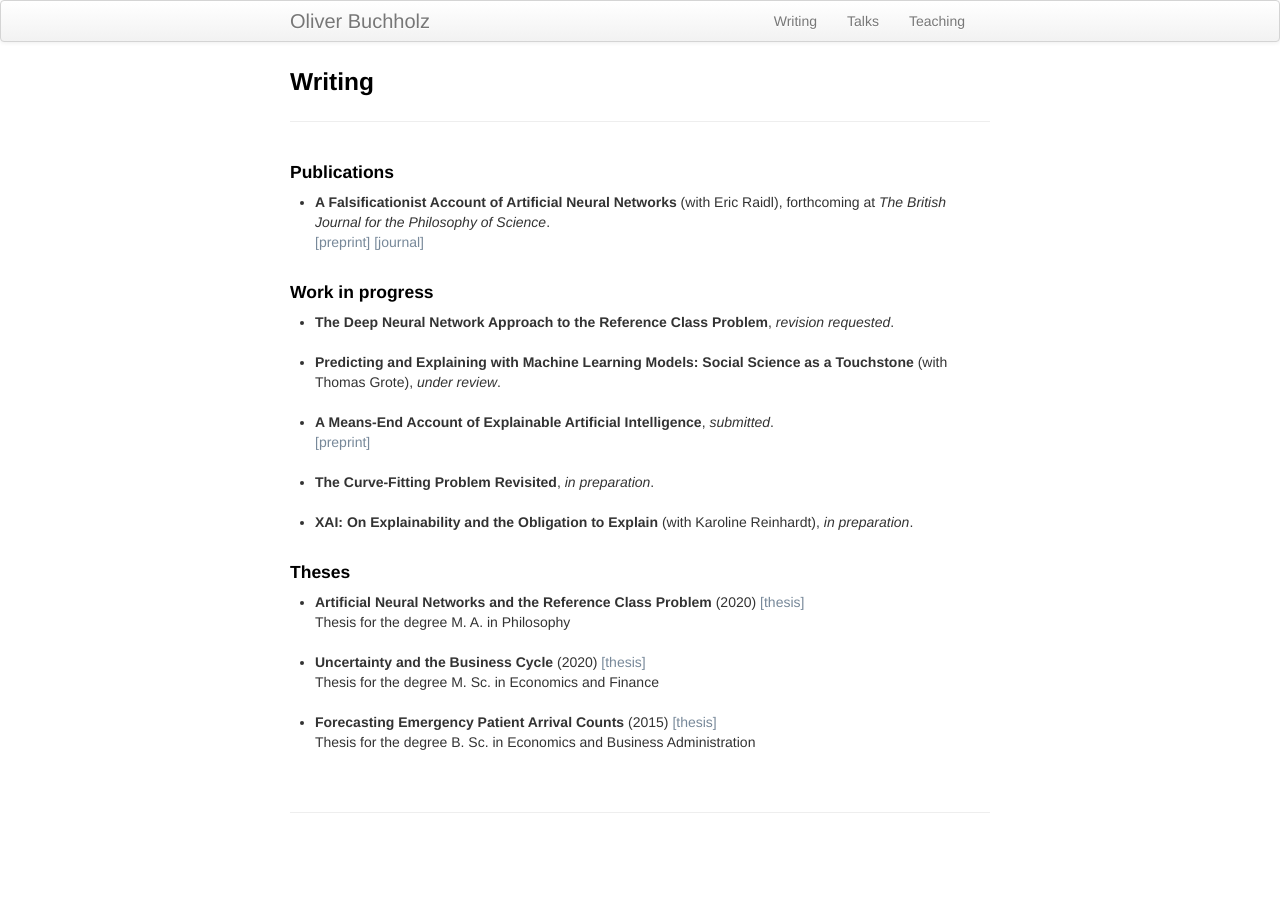
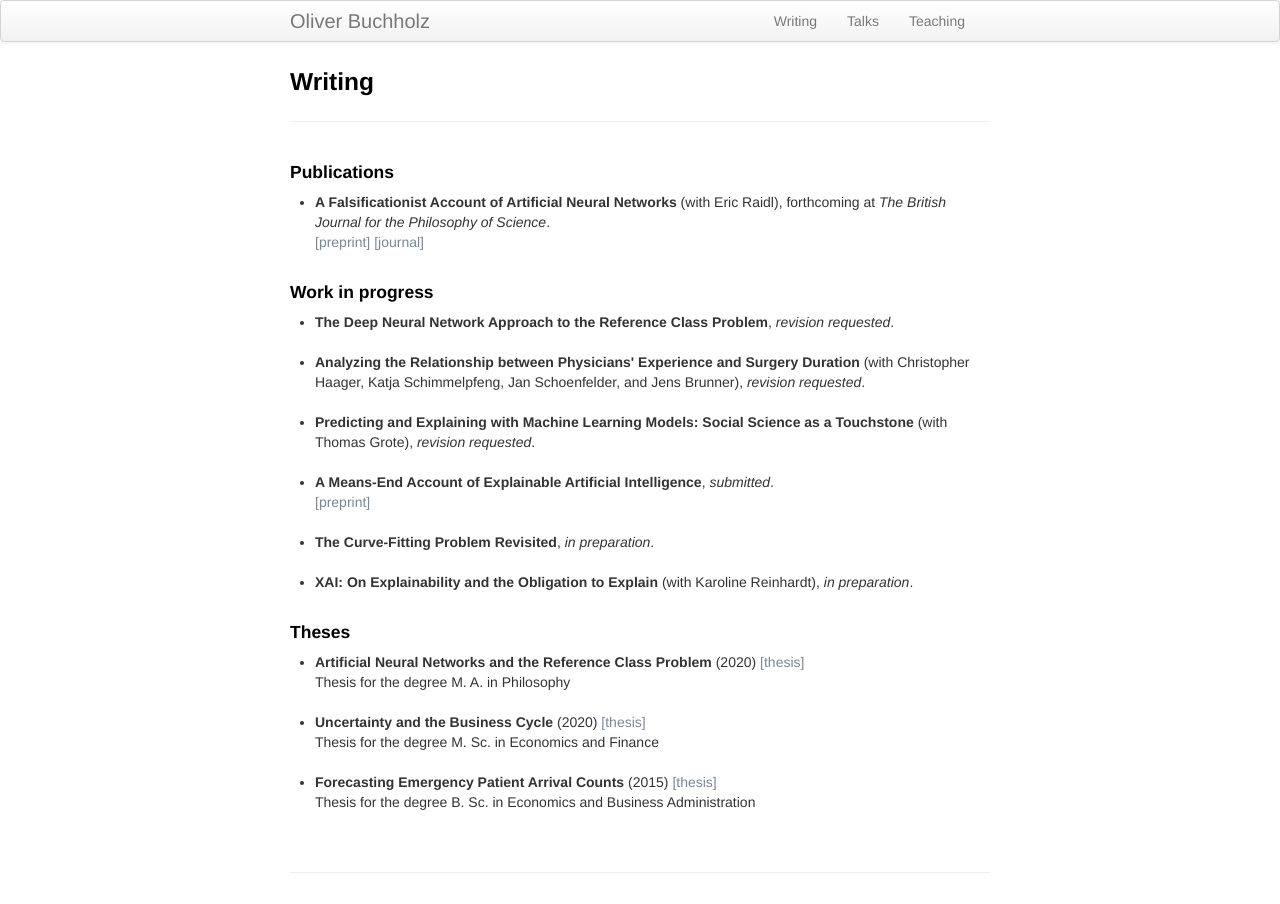
Before and after one commit to oliverbuchholz/oliverbuchholz.github.io, a Jekyll site: the page built from pages/writing.md, in a window 1280 px wide. Built offline with Jekyll 4.4.1, drawn with Linux system fonts in a browser that asks for light colours.

Commit message:
added OP-paper

```diff
--- a/pages/writing.md
+++ b/pages/writing.md
@@ -17,7 +17,10 @@ description: Oliver Buchholz | Writing
 <li><b>The Deep Neural Network Approach to the Reference Class Problem</b>, <i>revision requested</i>.<br><br>
 </li>
 
-<li><b>Predicting and Explaining with Machine Learning Models: Social Science as a Touchstone</b> (with Thomas Grote), <i>under review</i>.<br><br>
+<li><b>Analyzing the Relationship between Physicians' Experience and Surgery Duration</b> (with Christopher Haager, Katja Schimmelpfeng, Jan Schoenfelder, and Jens Brunner), <i>revision requested</i>.<br><br>
+</li>
+
+<li><b>Predicting and Explaining with Machine Learning Models: Social Science as a Touchstone</b> (with Thomas Grote), <i>revision requested</i>.<br><br>
 </li>
 
 <li><b>A Means-End Account of Explainable Artificial Intelligence</b>, <i>submitted</i>.<br><a href= "https://arxiv.org/abs/2208.04638" target= "_blank">[preprint]</a><br><br>
```
